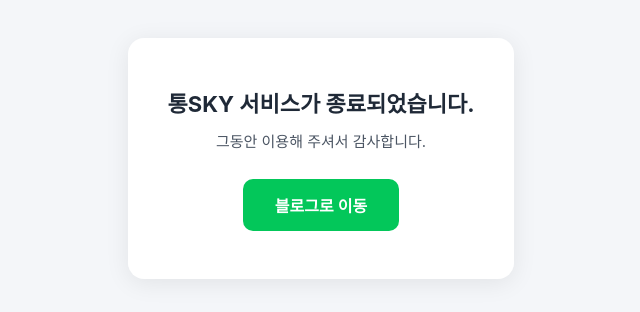
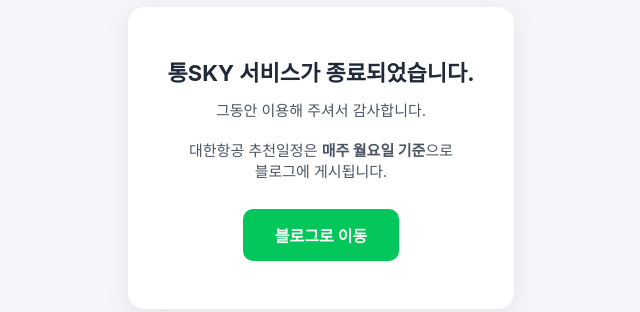
Before and after one commit to bong40101-prog/bong40101-prog.github.io, a plain HTML site: page tong-sky-data/index.html in a window 1280 px wide. Shown: the part 242-554 px from the top of the page, without its empty margins (319-959 px from the left). Drawn offline with Linux system fonts and the light colour scheme.

Commit message:
Add weekly Monday posting notice

```diff
--- a/tong-sky-data/index.html
+++ b/tong-sky-data/index.html
@@ -17,7 +17,7 @@
 <body>
 <div class="card">
   <h1>통SKY 서비스가 종료되었습니다.</h1>
-  <p>그동안 이용해 주셔서 감사합니다.</p>
+  <p>그동안 이용해 주셔서 감사합니다.<br><br>대한항공 추천일정은 <b>매주 월요일 기준</b>으로<br>블로그에 게시됩니다.</p>
   <a href="https://blog.naver.com/PostList.naver?blogId=mkj2449&amp;from=postList&amp;categoryNo=12">블로그로 이동</a>
 </div>
 </body>
```
